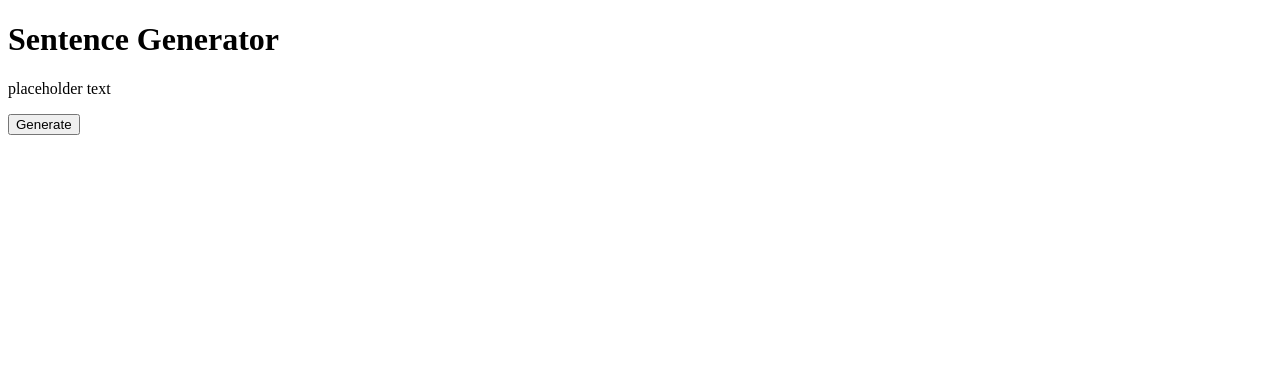
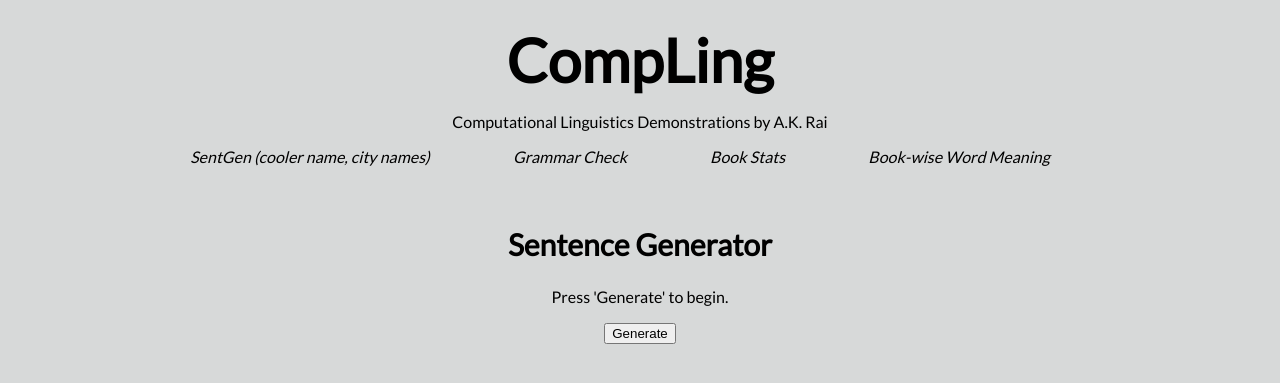
Before and after one commit to aykae/aboudirai.github.io, a Jekyll site: the page built from compling.html, in a window 1280 px wide. Shown: the top 383 px of the page. Built offline with Jekyll 4.4.1, drawn with Linux system fonts in a browser that asks for light colours; nearby versions of some CDN libraries; library files that are not in the unit come from our copies.

Commit message:
embellishing compling page

```diff
--- a/assets/css/compling.css
+++ b/assets/css/compling.css
@@ -0,0 +1,36 @@
+@font-face{
+    font-family: "Righteous-Regular";
+    src: url("../fonts/Righteous-Regular.ttf");
+}
+@font-face{
+    font-family: "Lato-Regular";
+    src: url("../fonts/Lato/Lato-Regular.ttf");
+}
+@font-face{
+    font-family: "Lato-Bold";
+    src: url("../fonts/Lato/Lato-Bold.ttf");
+}
+
+body {
+    padding-top: 1em;
+
+    text-align: center;
+    background-color: #d7d9d9;
+    font-family: "Lato-Regular"
+}
+
+#cl-title {
+    font-size: 60px;
+    margin: 0;
+}
+
+li {
+    font-style: italic;
+    list-style-type: none;
+    display: inline;
+    padding-right: 5em;
+}
+
+h2 {
+    font-size: 30px;
+}
--- a/assets/js/compling.js
+++ b/assets/js/compling.js
@@ -2,7 +2,10 @@ const genBtn = document.querySelector("#genBtn");
 
 genBtn.addEventListener("click", async () => {
     try {
-        const response = await fetch("http://127.0.0.1:8000/clapps/gensent/");
+        const response = await fetch("http://127.0.0.1:8000/clapps/gensent/",
+        {
+            method: "GET",
+        });
         const sentObj = await response.json();
         console.log(sentObj);
 
--- a/compling.html
+++ b/compling.html
@@ -1,6 +1,18 @@
 ---
 layout: cl_base
 ---
-<h1>Sentence Generator</h1>
-<p id="sentence">placeholder text</p>
+<h1 id="cl-title">CompLing</h1>
+<p>Computational Linguistics Demonstrations by A.K. Rai</p>
+<ul>
+    <li>SentGen (cooler name, city names)</li>
+    <li>Grammar Check</li>
+    <li>Book Stats</li>
+    <li>Book-wise Word Meaning</li>
+</ul>
+
+
+<br>
+
+<h2>Sentence Generator</h2>
+<p id="sentence">Press 'Generate' to begin.</p>
 <button id="genBtn">Generate</button>
```
